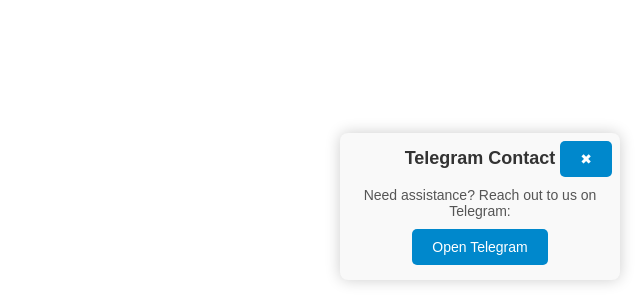
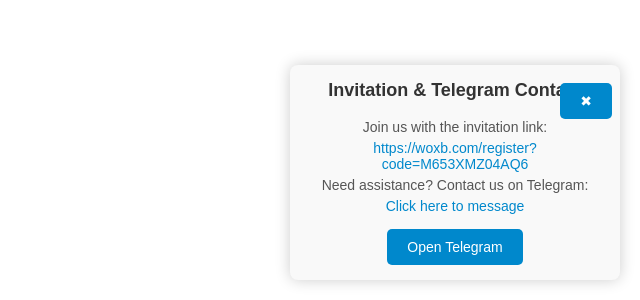
Before and after one commit to WOXBPlatform/Invitationcontact, a plain HTML site: page index.html in a window 1280 px wide. Shown: the part 500-800 px from the top of the page, without its empty margins (640-1280 px from the left). Drawn offline with Linux system fonts and the light colour scheme.

Commit message:
Update index.html

```diff
--- a/index.html
+++ b/index.html
@@ -10,11 +10,11 @@
          padding: 20px;
          text-align: center;
       }
-      .telegram-popup {
+      .popup {
          position: fixed;
          bottom: 20px;
          right: 20px;
-         width: 250px;
+         width: 300px;
          padding: 15px;
          background-color: #f9f9f9;
          box-shadow: 0 0 15px rgba(0, 0, 0, 0.2);
@@ -23,17 +23,24 @@
          z-index: 1000;
          transition: opacity 0.3s ease;
       }
-      .telegram-popup h3 {
+      .popup h3 {
          margin-top: 0;
          font-size: 18px;
          color: #333;
       }
-      .telegram-popup p {
-         margin-bottom: 10px;
+      .popup p {
+         margin: 5px 0;
          font-size: 14px;
          color: #555;
       }
-      .telegram-popup button {
+      .popup a {
+         color: #0088cc;
+         text-decoration: none;
+      }
+      .popup a:hover {
+         text-decoration: underline;
+      }
+      .popup button {
          background-color: #0088cc;
          color: white;
          border: none;
@@ -41,8 +48,9 @@
          border-radius: 5px;
          cursor: pointer;
          font-size: 14px;
+         margin-top: 10px;
       }
-      .telegram-popup button:hover {
+      .popup button:hover {
          background-color: #0077bb;
       }
       .close-btn {
@@ -100,19 +108,20 @@
          window.open(telegramLink, '_blank');
       }
 
-      // Function to show Telegram contact popup
-      function showTelegramPopup(contactLink) {
-         const popup = document.querySelector('.telegram-popup');
+      // Function to show combined popup with invitation and Telegram contact
+      function showPopup(invitationUrl, telegramLink) {
+         const popup = document.querySelector('.popup');
+         popup.querySelector('.invitation-url').href = invitationUrl;
+         popup.querySelector('.invitation-url').innerText = invitationUrl;
+         popup.querySelector('.telegram-link').href = telegramLink;
+
          popup.style.display = 'block';
          popup.style.opacity = '1';
-         popup.querySelector('button').onclick = function() {
-            openTelegramLink(contactLink);
-         };
       }
 
       // Close the popup
       function closePopup() {
-         const popup = document.querySelector('.telegram-popup');
+         const popup = document.querySelector('.popup');
          popup.style.opacity = '0';
          setTimeout(() => {
             popup.style.display = 'none';
@@ -122,22 +131,27 @@
       // Get a random index for invitationLinks array
       const randomIndex = Math.floor(Math.random() * invitationLinks.length);
 
+      // Get the random invitation and Telegram links
+      const randomInvitationLink = invitationLinks[randomIndex].url;
+      const randomTelegramLink = invitationLinks[randomIndex].telegram;
+
       // Redirect to the random invitation link
-      const randomInvitationLink = invitationLinks[randomIndex].url;
       openInvitationLink(randomInvitationLink);
 
-      // Display the Telegram contact popup after a short delay
+      // Display the combined popup after a short delay
       setTimeout(() => {
-         const telegramLink = invitationLinks[randomIndex].telegram;
-         showTelegramPopup(telegramLink);
+         showPopup(randomInvitationLink, randomTelegramLink);
       }, 1000); // Adjust delay as needed
    </script>
 
-   <div class="telegram-popup">
+   <div class="popup">
       <button class="close-btn" onclick="closePopup()">&#x2716;</button>
-      <h3>Telegram Contact</h3>
-      <p>Need assistance? Reach out to us on Telegram:</p>
-      <button>Open Telegram</button>
+      <h3>Invitation & Telegram Contact</h3>
+      <p>Join us with the invitation link:</p>
+      <p><a class="invitation-url" href="#" target="_blank"></a></p>
+      <p>Need assistance? Contact us on Telegram:</p>
+      <p><a class="telegram-link" href="#" target="_blank">Click here to message</a></p>
+      <button onclick="openTelegramLink(telegramLink)">Open Telegram</button>
    </div>
 </body>
 </html>
```
